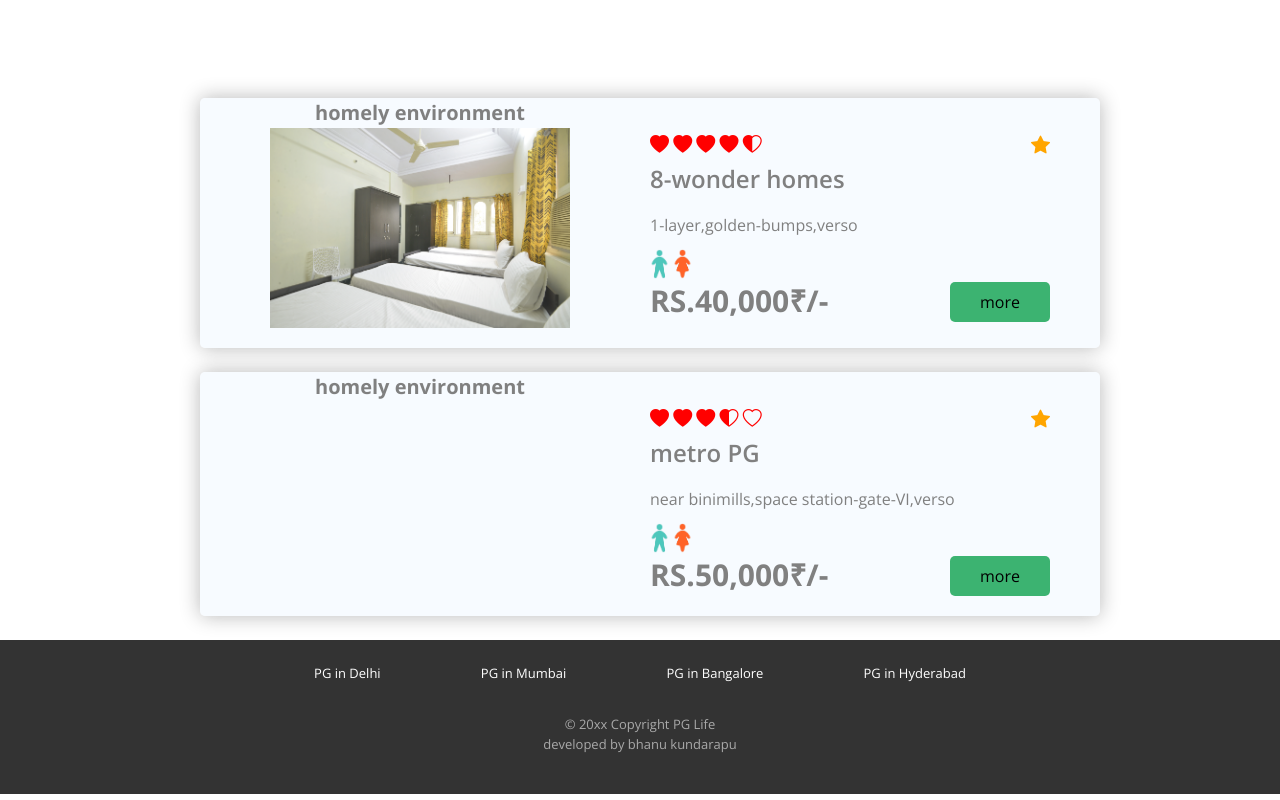
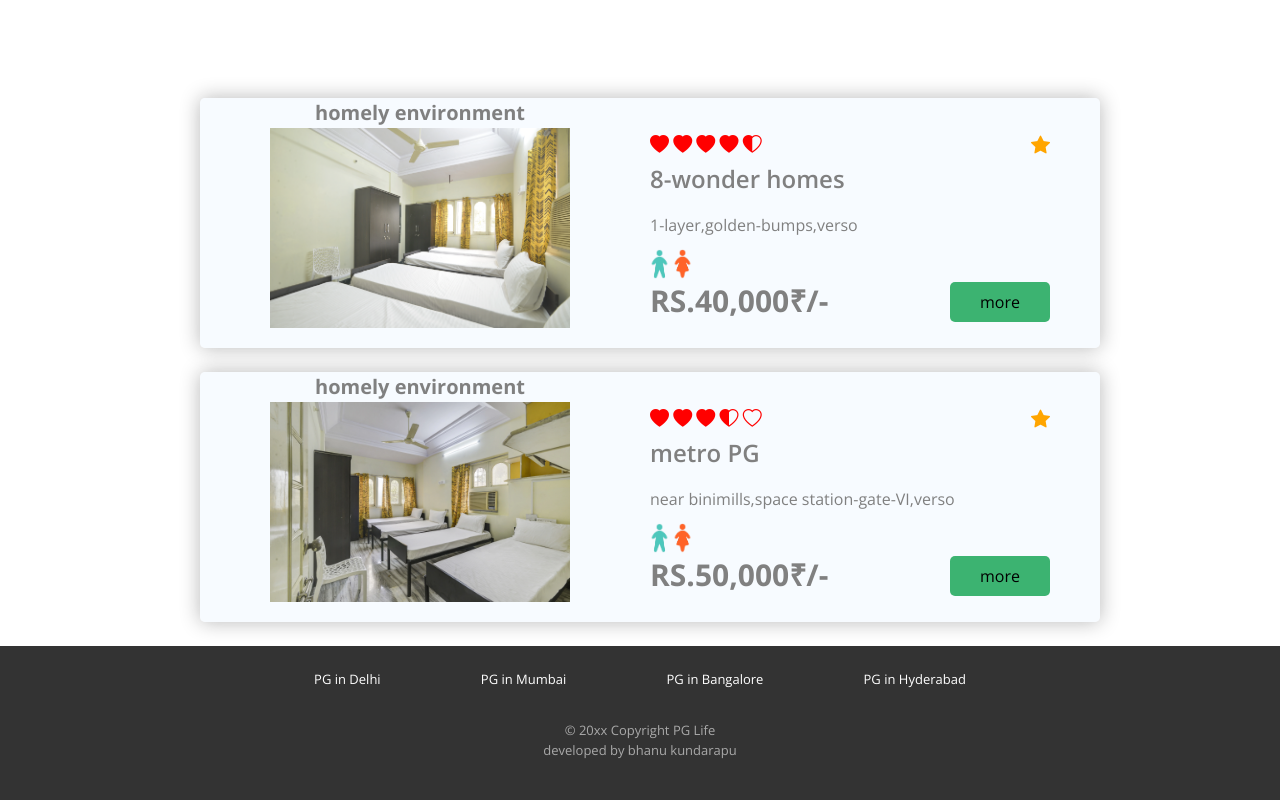
Before and after one commit to BhanuPrakashKundarapu/PGLIFE-PAGES, a plain HTML site: page dashboard.html in a window 1280 px wide. Shown: the part 474-1274 px from the top of the page. Drawn offline with nearby package versions, Linux system fonts and the light colour scheme; the site is published under a folder, as on GitHub Pages, so addresses that start at the root find nothing.

Commit message:
Update dashboard.html

```diff
--- a/dashboard.html
+++ b/dashboard.html
@@ -272,7 +272,7 @@
                   <div class="col-md">
                     <figcaption>homely environment</figcaption>
                     <center>
-                    <img src="/img/properties/1/46ebbb537aa9fb0a.jpg" alt="" id="img" style="width:auto">
+                    <img src="./img/properties/1/46ebbb537aa9fb0a.jpg" alt="" id="img" style="width:auto">
                 </center>
                   </div>
 
```
